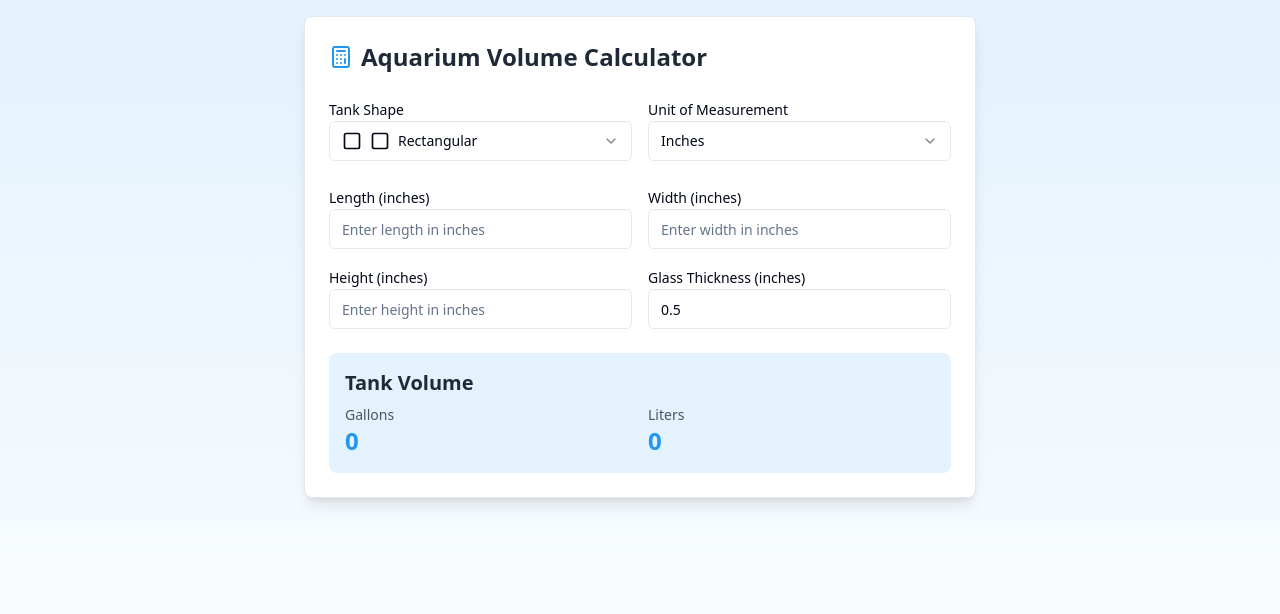
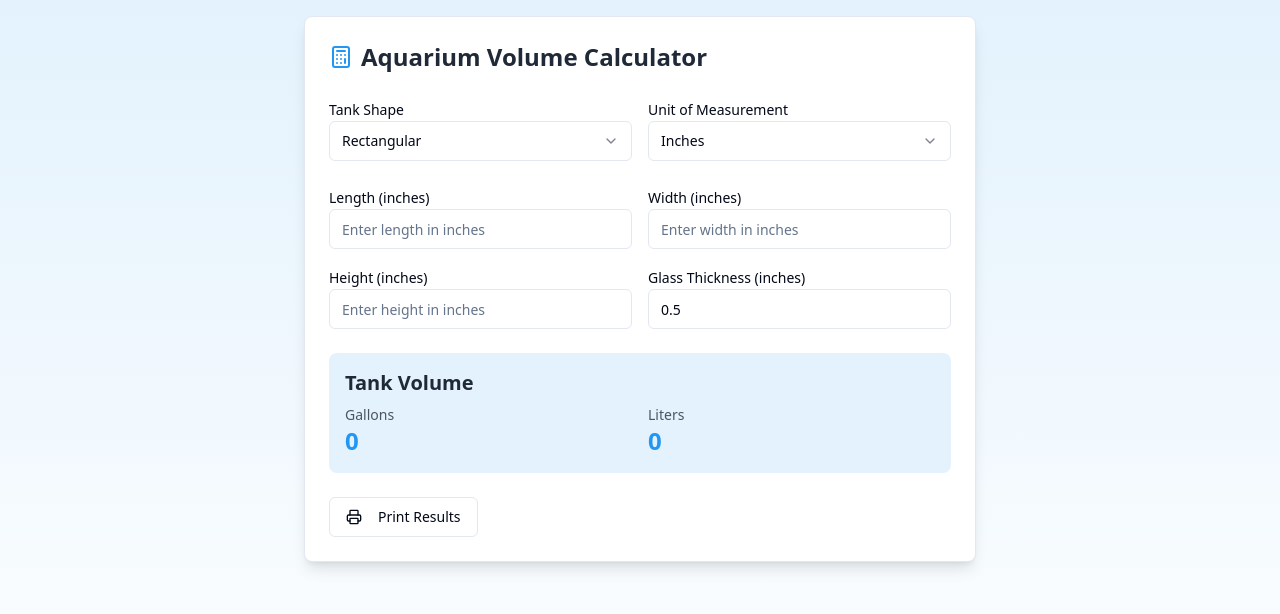
Before and after one commit to pampoenluke/fish-tank-volumizer, a React (Vite) app: page / in a window 1280 px wide. Shown: the top 614 px of the page. Built offline with nearby package versions, Linux system fonts and the light colour scheme.

Commit message:
Remove Icons and Add Print Button
This commit removes the icons from the tank shape selection in the TankCalculator component and adds a print button at the bottom of the page for printing the calculated tank volume.
[skip gpt_engineer]

```diff
--- /dev/null
+++ b/src/components/PrintButton.tsx
@@ -0,0 +1,22 @@
+import React from 'react';
+import { Button } from '@/components/ui/button';
+import { Printer } from 'lucide-react';
+
+const PrintButton = () => {
+  const handlePrint = () => {
+    window.print();
+  };
+
+  return (
+    <Button
+      onClick={handlePrint}
+      className="mt-6 w-full md:w-auto"
+      variant="outline"
+    >
+      <Printer className="mr-2 h-4 w-4" />
+      Print Results
+    </Button>
+  );
+};
+
+export default PrintButton;
--- a/src/components/TankCalculator.tsx
+++ b/src/components/TankCalculator.tsx
@@ -9,7 +9,7 @@ import {
   SelectTrigger,
   SelectValue,
 } from '@/components/ui/select';
-import { Calculator, Square, Circle, Hexagon } from 'lucide-react';
+import { Calculator } from 'lucide-react';
 import RectangularTank from './tank-shapes/RectangularTank';
 import CylindricalTank from './tank-shapes/CylindricalTank';
 import BowfrontTank from './tank-shapes/BowfrontTank';
@@ -18,6 +18,8 @@ import CornerTank from './tank-shapes/CornerTank';
 import LShapeTank from './tank-shapes/LShapeTank';
 import PentagonTank from './tank-shapes/PentagonTank';
 import OctagonTank from './tank-shapes/OctagonTank';
+import PrintButton from './PrintButton';
+import VolumeDisplay from './VolumeDisplay';
 import { calculateVolume } from '@/utils/volumeCalculations';
 
 type TankShape = 'rectangular' | 'square' | 'cylindrical' | 'circle' | 'bowfront' | 'hexagonal' | 'corner' | 'lshape' | 'pentagon' | 'octagon';
@@ -42,21 +44,6 @@ const TankCalculator = () => {
     setDimensions({ ...dimensions, [dimension]: value });
   };
 
-  const getShapeIcon = (shape: TankShape) => {
-    switch (shape) {
-      case 'square':
-        return <Square className="w-5 h-5" />;
-      case 'circle':
-      case 'cylindrical':
-        return <Circle className="w-5 h-5" />;
-      case 'hexagonal':
-        return <Hexagon className="w-5 h-5" />;
-      case 'rectangular':
-      default:
-        return <Square className="w-5 h-5 rotate-90" />;
-    }
-  };
-
   const volume = calculateVolume(shape, dimensions, unit, dimensions.glassThickness);
 
   return (
@@ -73,72 +60,19 @@ const TankCalculator = () => {
               <Label>Tank Shape</Label>
               <Select value={shape} onValueChange={(value: TankShape) => setShape(value)}>
                 <SelectTrigger>
-                  <div className="flex items-center gap-2">
-                    {getShapeIcon(shape)}
-                    <SelectValue />
-                  </div>
+                  <SelectValue />
                 </SelectTrigger>
                 <SelectContent>
-                  <SelectItem value="rectangular">
-                    <div className="flex items-center gap-2">
-                      <Square className="w-5 h-5 rotate-90" />
-                      Rectangular
-                    </div>
-                  </SelectItem>
-                  <SelectItem value="square">
-                    <div className="flex items-center gap-2">
-                      <Square className="w-5 h-5" />
-                      Square
-                    </div>
-                  </SelectItem>
-                  <SelectItem value="cylindrical">
-                    <div className="flex items-center gap-2">
-                      <Circle className="w-5 h-5" />
-                      Cylindrical
-                    </div>
-                  </SelectItem>
-                  <SelectItem value="circle">
-                    <div className="flex items-center gap-2">
-                      <Circle className="w-5 h-5" />
-                      Circle
-                    </div>
-                  </SelectItem>
-                  <SelectItem value="bowfront">
-                    <div className="flex items-center gap-2">
-                      <Square className="w-5 h-5 rotate-90" />
-                      Bow Front
-                    </div>
-                  </SelectItem>
-                  <SelectItem value="hexagonal">
-                    <div className="flex items-center gap-2">
-                      <Hexagon className="w-5 h-5" />
-                      Hexagonal
-                    </div>
-                  </SelectItem>
-                  <SelectItem value="corner">
-                    <div className="flex items-center gap-2">
-                      <Square className="w-5 h-5 rotate-45" />
-                      Corner
-                    </div>
-                  </SelectItem>
-                  <SelectItem value="lshape">
-                    <div className="flex items-center gap-2">
-                      <Square className="w-5 h-5 rotate-90" />
-                      L-Shape
-                    </div>
-                  </SelectItem>
-                  <SelectItem value="pentagon">
-                    <div className="flex items-center gap-2">
-                      <Hexagon className="w-5 h-5" />
-                      Pentagon
-                    </div>
-                  </SelectItem>
-                  <SelectItem value="octagon">
-                    <div className="flex items-center gap-2">
-                      <Hexagon className="w-5 h-5" />
-                      Octagon
-                    </div>
-                  </SelectItem>
+                  <SelectItem value="rectangular">Rectangular</SelectItem>
+                  <SelectItem value="square">Square</SelectItem>
+                  <SelectItem value="cylindrical">Cylindrical</SelectItem>
+                  <SelectItem value="circle">Circle</SelectItem>
+                  <SelectItem value="bowfront">Bow Front</SelectItem>
+                  <SelectItem value="hexagonal">Hexagonal</SelectItem>
+                  <SelectItem value="corner">Corner</SelectItem>
+                  <SelectItem value="lshape">L-Shape</SelectItem>
+                  <SelectItem value="pentagon">Pentagon</SelectItem>
+                  <SelectItem value="octagon">Octagon</SelectItem>
                 </SelectContent>
               </Select>
             </div>
@@ -234,19 +168,8 @@ const TankCalculator = () => {
             </div>
           </div>
 
-          <div className="mt-6 p-4 bg-aqua-50 rounded-lg">
-            <h2 className="text-xl font-semibold text-gray-800 mb-2">Tank Volume</h2>
-            <div className="grid grid-cols-1 md:grid-cols-2 gap-4">
-              <div>
-                <p className="text-sm text-gray-600">Gallons</p>
-                <p className="text-2xl font-bold text-aqua-500">{volume.gallons}</p>
-              </div>
-              <div>
-                <p className="text-sm text-gray-600">Liters</p>
-                <p className="text-2xl font-bold text-aqua-500">{volume.liters}</p>
-              </div>
-            </div>
-          </div>
+          <VolumeDisplay gallons={volume.gallons} liters={volume.liters} />
+          <PrintButton />
         </div>
       </Card>
     </div>
--- /dev/null
+++ b/src/components/VolumeDisplay.tsx
@@ -0,0 +1,27 @@
+import React from 'react';
+import { Card } from '@/components/ui/card';
+
+interface VolumeDisplayProps {
+  gallons: string | number;
+  liters: string | number;
+}
+
+const VolumeDisplay = ({ gallons, liters }: VolumeDisplayProps) => {
+  return (
+    <div className="mt-6 p-4 bg-aqua-50 rounded-lg">
+      <h2 className="text-xl font-semibold text-gray-800 mb-2">Tank Volume</h2>
+      <div className="grid grid-cols-1 md:grid-cols-2 gap-4">
+        <div>
+          <p className="text-sm text-gray-600">Gallons</p>
+          <p className="text-2xl font-bold text-aqua-500">{gallons}</p>
+        </div>
+        <div>
+          <p className="text-sm text-gray-600">Liters</p>
+          <p className="text-2xl font-bold text-aqua-500">{liters}</p>
+        </div>
+      </div>
+    </div>
+  );
+};
+
+export default VolumeDisplay;
```
